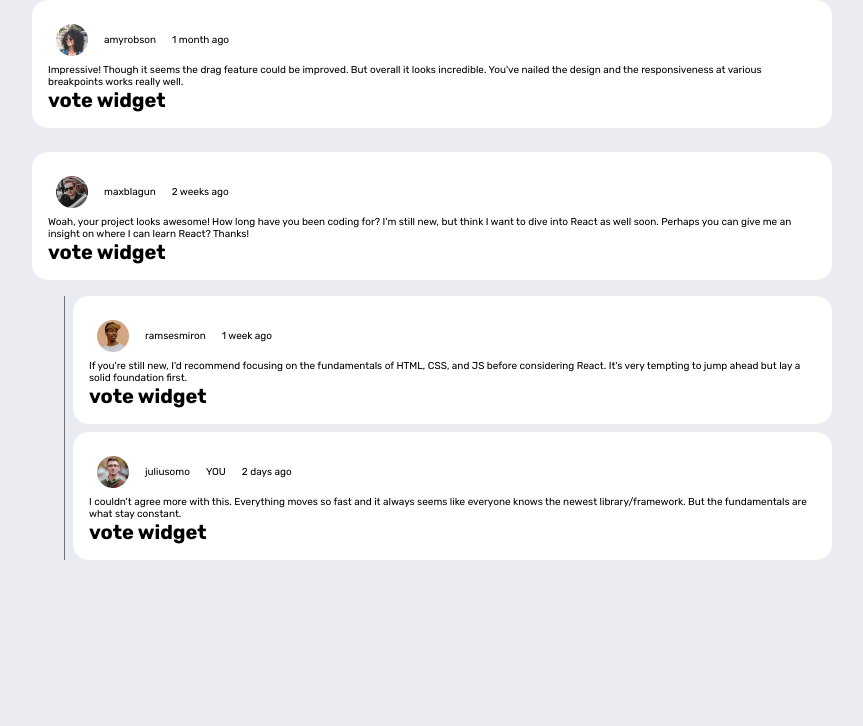
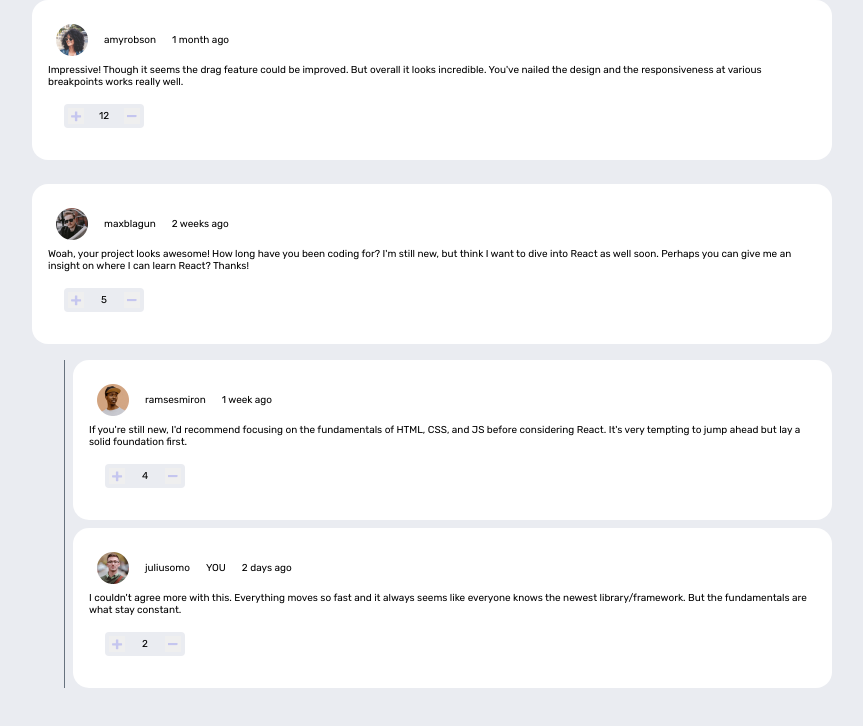
Before and after one commit to riwepo/fem-interactive-comments-section, a React (Create React App) app: page / in a window 1280 px wide. Shown: the top 726 px of the page, without its empty margins (176-1039 px from the left). Built offline with nearby package versions, Linux system fonts and the light colour scheme.

Commit message:
implement voting widget styling

```diff
--- a/src/components/VoteWidget.js
+++ b/src/components/VoteWidget.js
@@ -1,7 +1,22 @@
 import React from "react";
 
-function VoteWidget() {
-  return <h1>vote widget</h1>;
+import iconPlus from "../images/icon-plus.svg";
+import iconMinus from "../images/icon-minus.svg";
+
+import classes from "./VoteWidget.module.css";
+
+function VoteWidget({ count, onPlusClick, onMinusClick }) {
+  return (
+    <div className={classes.container}>
+      <button className={classes.button} onClick={onPlusClick}>
+        <img className={classes.buttonImg} src={iconPlus} alt="plus icon" />
+      </button>
+      <p className={classes.count}>{count}</p>
+      <button className={classes.button} onClick={onMinusClick}>
+        <img className={classes.buttonImg} src={iconMinus} alt="minus icon" />
+      </button>
+    </div>
+  );
 }
 
 export default VoteWidget;
--- /dev/null
+++ b/src/components/VoteWidget.module.css
@@ -0,0 +1,32 @@
+.container {
+  width: 5rem;
+  padding: 0.25rem;
+  background-color: var(--light-gray-color);
+  border-radius: 0.25rem;
+
+  display: flex;
+  flex-direction: row;
+  gap: 0.25rem;
+  justify-content: space-between;
+  align-items: center;
+
+  margin: 1rem;
+}
+
+.button {
+  position: relative;
+  padding: 0.5rem;
+  border: none;
+}
+
+.button:hover,
+.button:active {
+  cursor: pointer;
+}
+
+.buttonImg {
+  position: absolute;
+  top: 50%;
+  left: 50%;
+  transform: translate(-50%, -50%);
+}
```
Also changed, not shown: src/components/VoteWidget.module.js (deleted).
